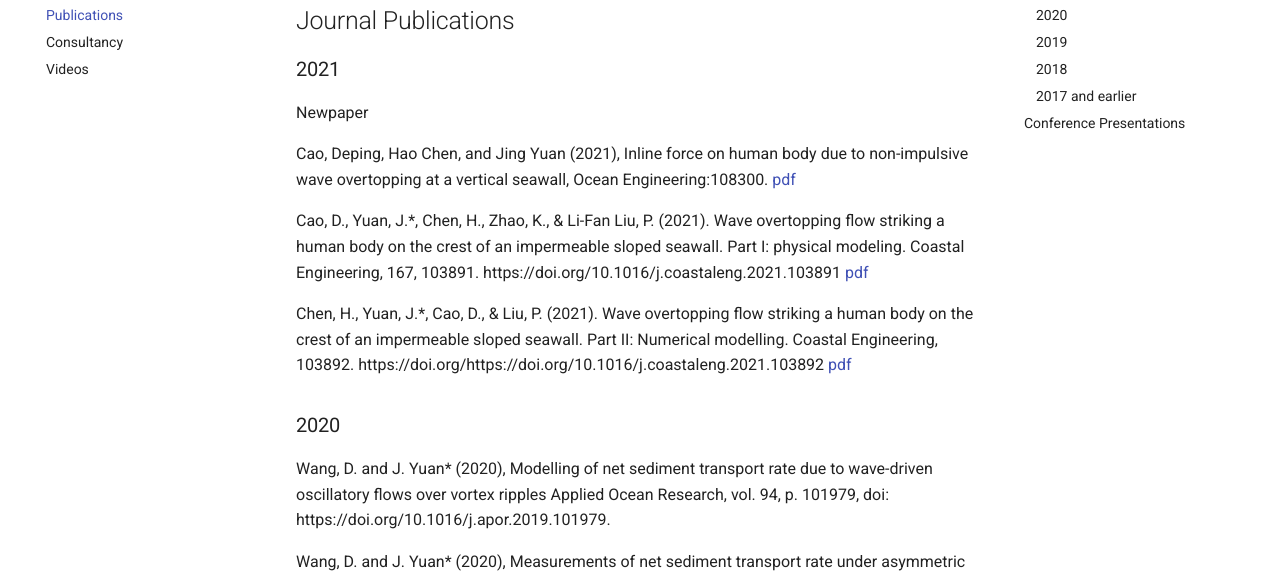
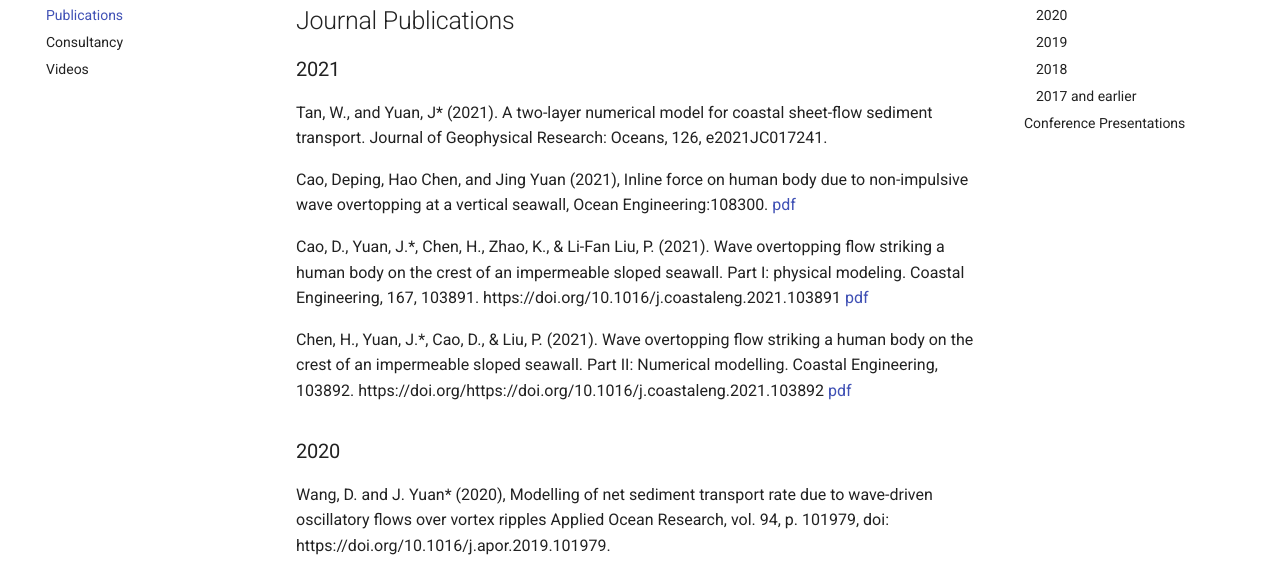
Before and after one commit to YuanJingLab/YuanJing, a plain HTML site: page Publications/index.html in a window 1280 px wide. Shown: the part 177-748 px from the top of the page. Drawn offline with Linux system fonts and the light colour scheme.

Commit message:
Deployed b0bb426 with MkDocs version: 1.1.2

```diff
--- a/Publications/index.html
+++ b/Publications/index.html
@@ -415,7 +415,7 @@
 
                 <h2 id="journal-publications">Journal Publications</h2>
 <h3 id="2021">2021</h3>
-<p>Newpaper</p>
+<p>Tan, W., and Yuan, J* (2021). A two-layer numerical model for coastal sheet-flow sediment transport. Journal of Geophysical Research: Oceans, 126, e2021JC017241.  </p>
 <p>Cao, Deping, Hao Chen, and Jing Yuan (2021), Inline force on human body due to non-impulsive wave overtopping at a vertical seawall, Ocean Engineering:108300. <a href="../pdf/OE_2021.pdf">pdf</a></p>
 <p>Cao, D., Yuan, J.*, Chen, H., Zhao, K., &amp; Li-Fan Liu, P. (2021). Wave overtopping flow striking a human body on the crest of an impermeable sloped seawall. Part I: physical modeling. Coastal Engineering, 167, 103891. https://doi.org/10.1016/j.coastaleng.2021.103891 <a href="../pdf/CE_2021_overtopping1.pdf">pdf</a></p>
 <p>Chen, H., Yuan, J.*, Cao, D., &amp; Liu, P. (2021). Wave overtopping flow striking a human body on the crest of an impermeable sloped seawall. Part II: Numerical modelling. Coastal Engineering, 103892. https://doi.org/https://doi.org/10.1016/j.coastaleng.2021.103892 <a href="../pdf/CE_2021_overtopping2.pdf">pdf</a></p>
```
Also changed, not shown: search/search_index.json (+1 -1 lines), 1 other file.
